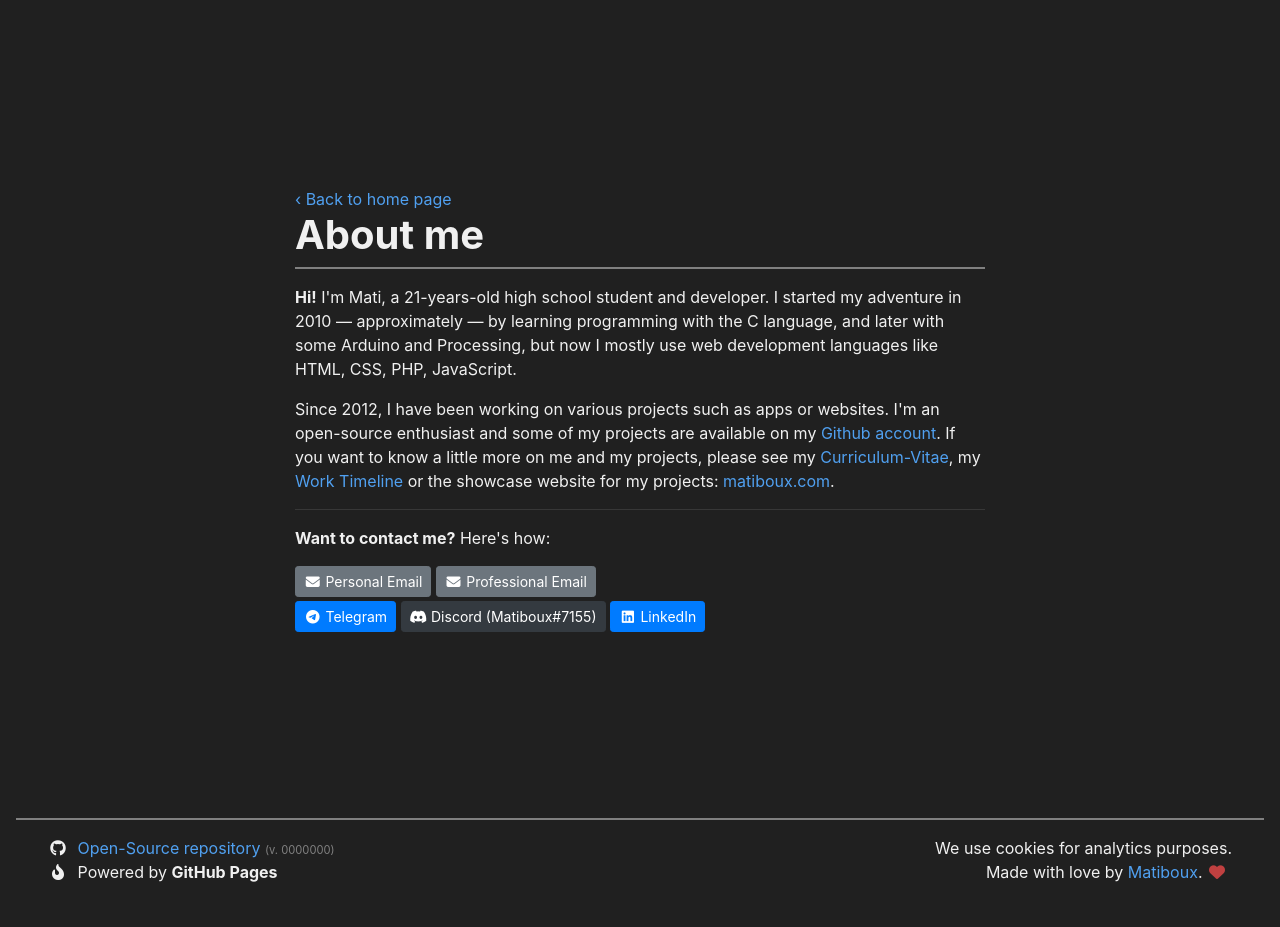
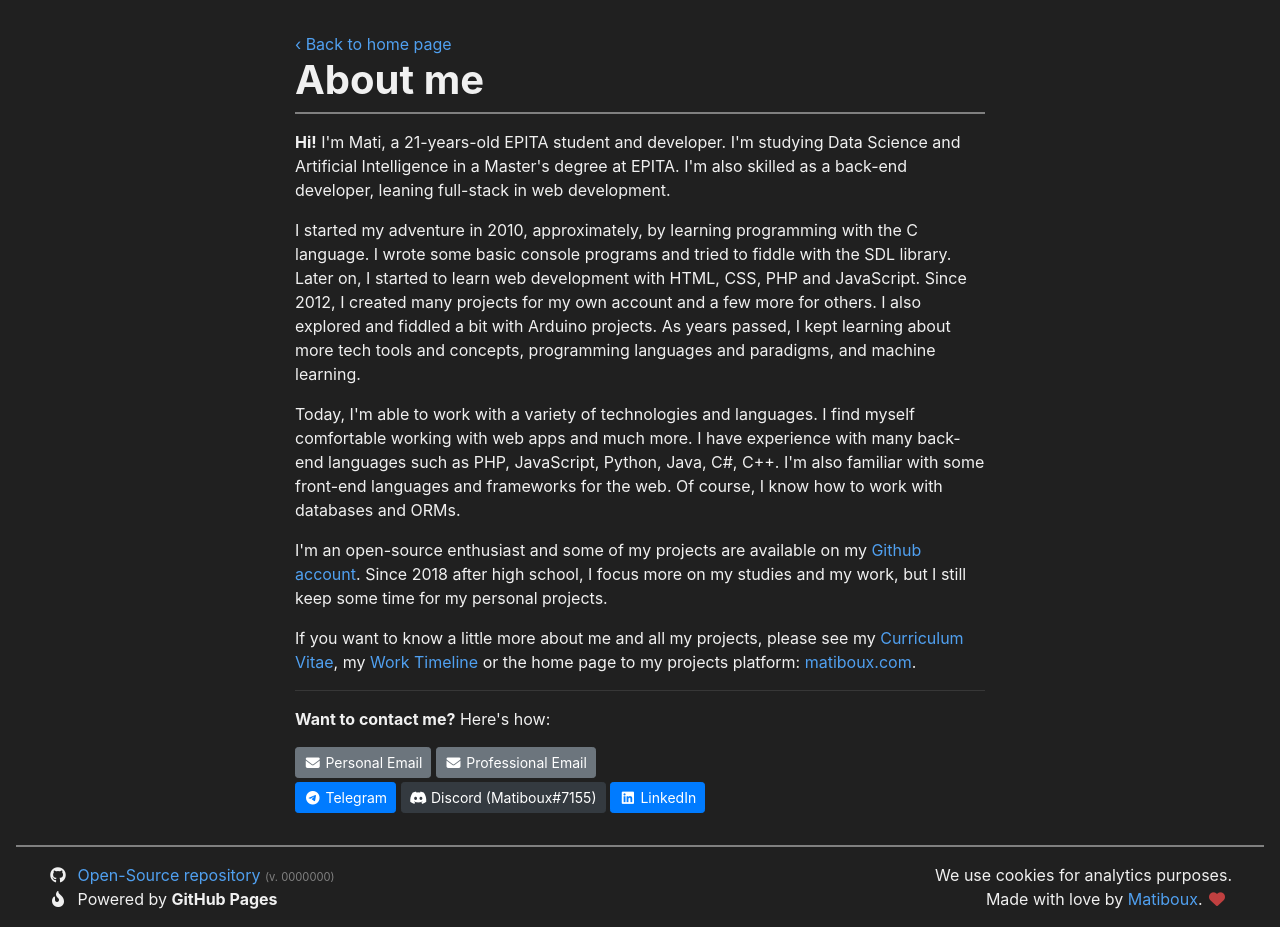
Before and after one commit to matiboux/matiboux.me, a Jekyll site: the page built from about.html, in a window 1280 px wide. Built offline with Jekyll 4.4.1, drawn with Linux system fonts in a browser that asks for light colours; nearby versions of some CDN libraries; before the commit the page ends 900 px from its top, so only the background shows below that.

Commit message:
Update content about.html

```diff
--- a/about.html
+++ b/about.html
@@ -4,8 +4,36 @@ title: About me
 container_class: mw-md
 ---
 
-<p><b>Hi!</b> I'm Mati, a {{ site.data.about.age }}-years-old high school student and developer. I started my adventure in 2010 — approximately — by learning programming with the C language, and later with some Arduino and Processing, but now I mostly use web development languages like HTML, CSS, PHP, JavaScript.</p>
-<p>Since 2012, I have been working on various projects such as apps or websites. I'm an open-source enthusiast and some of my projects are available on my <a href="https://github.com/matiboux">Github account</a>. If you want to know a little more on me and my projects, please see my <a href="{{ '/cv' | relative_url }}">Curriculum-Vitae</a>, my <a href="{{ '/timeline' | relative_url }}">Work Timeline</a> or the showcase website for my projects: <a href="https://matiboux.com/">matiboux.com</a>.</p> <hr>
+<p>
+	<b>Hi!</b> I'm Mati, a {{ site.data.about.age }}-years-old EPITA student and developer.
+	I'm studying Data Science and Artificial Intelligence in a Master's degree at EPITA.
+	I'm also skilled as a back-end developer, leaning full-stack in web development.
+</p>
+<p>
+	I started my adventure in 2010, approximately, by learning programming with the C language.
+	I wrote some basic console programs and tried to fiddle with the SDL library.
+	Later on, I started to learn web development with HTML, CSS, PHP and JavaScript.
+	Since 2012, I created many projects for my own account and a few more for others.
+	I also explored and fiddled a bit with Arduino projects.
+	As years passed, I kept learning about more tech tools and concepts, programming languages and paradigms, and machine learning.
+</p>
+
+<p>
+	Today, I'm able to work with a variety of technologies and languages.
+	I find myself comfortable working with web apps and much more. I have experience with many back-end languages such as PHP, JavaScript, Python, Java, C#, C++.
+	I'm also familiar with some front-end languages and frameworks for the web.
+	Of course, I know how to work with databases and ORMs.
+</p>
+
+<p>
+	I'm an open-source enthusiast and some of my projects are available on my <a href="https://github.com/matiboux">Github account</a>.
+	Since 2018 after high school, I focus more on my studies and my work, but I still keep some time for my personal projects.
+</p>
+<p>
+	If you want to know a little more about me and all my projects, please see my <a href="{{ '/cv' | relative_url }}">Curriculum Vitae</a>,
+	my <a href="{{ '/timeline' | relative_url }}">Work Timeline</a> or the home page to my projects platform: <a href="https://matiboux.com/">matiboux.com</a>.
+</p>
+<hr />
 
 <p><b>Want to contact me?</b> Here's how:</p>
 <p>
```
